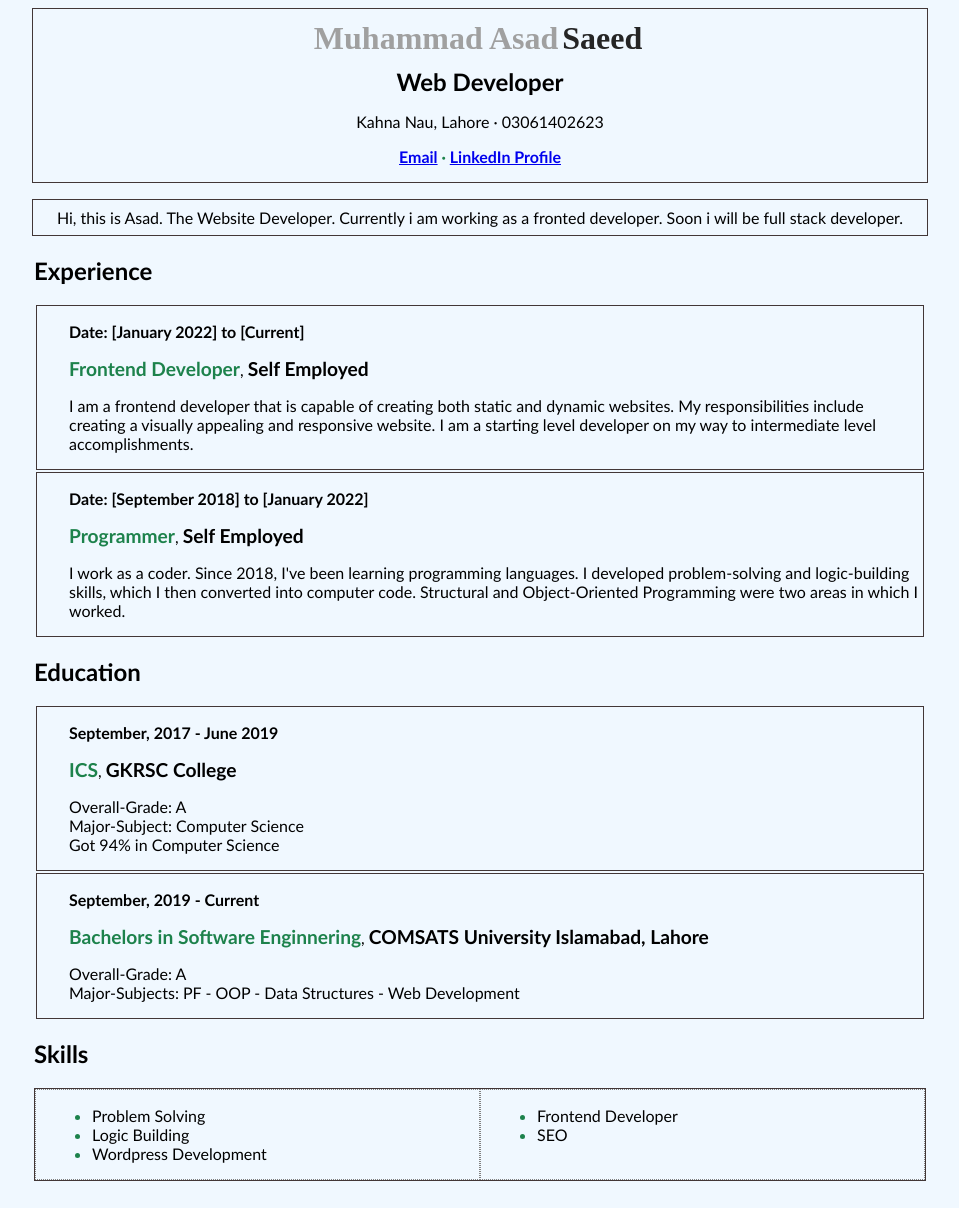
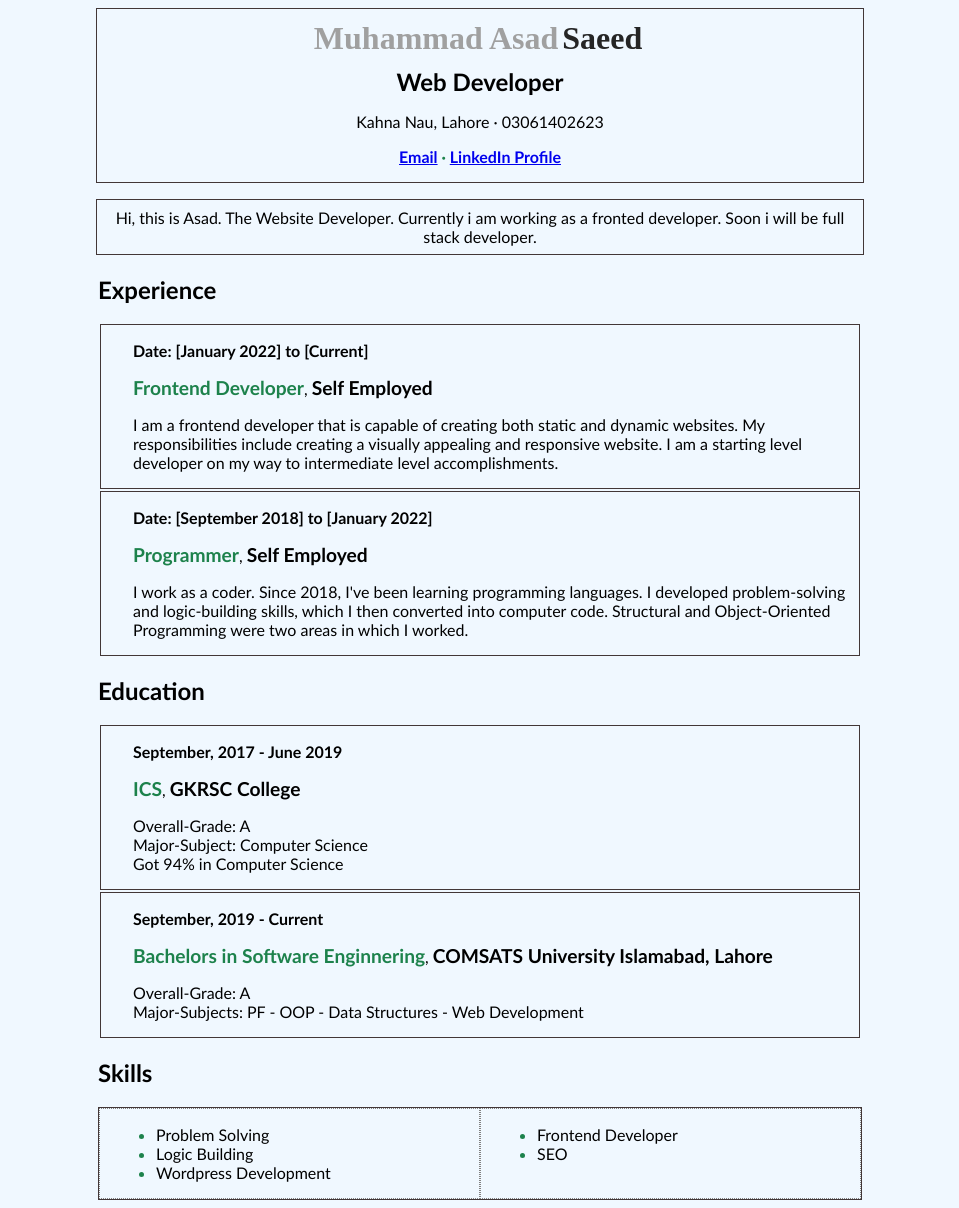
Before and after one commit to AsadMalik26/A1-OpenCV, a PHP site: page / in a window 1280 px wide. Shown: the whole page, without its empty margins (160-1119 px from the left). Before the commit the page ends 1181 px from the top, so only its background shows below. Run offline with PHP 8.4, Linux system fonts and the light colour scheme.

Commit message:
Responsiveness added

```diff
--- a/CSS/style.css
+++ b/CSS/style.css
@@ -6,10 +6,30 @@
         padding: 0; */
 }
 body {
-  margin-left: 15%;
-  margin-right: 15%;
   background-color: aliceblue;
 }
+@media screen and (min-width: 768px){
+  body {
+    margin-left: 10%;
+    margin-right: 10%;
+    background-color: aliceblue;
+  }
+}
+@media screen and (min-width: 992px){
+  body {
+    margin-left: 15%;
+    margin-right: 15%;
+    background-color: aliceblue;
+  }
+}
+@media screen and (min-width: 1080px){
+  body {
+    margin-left: 20%;
+    margin-right: 20%;
+    background-color: aliceblue;
+  }
+}
+
 
 .top-head,
 .objective {
```
